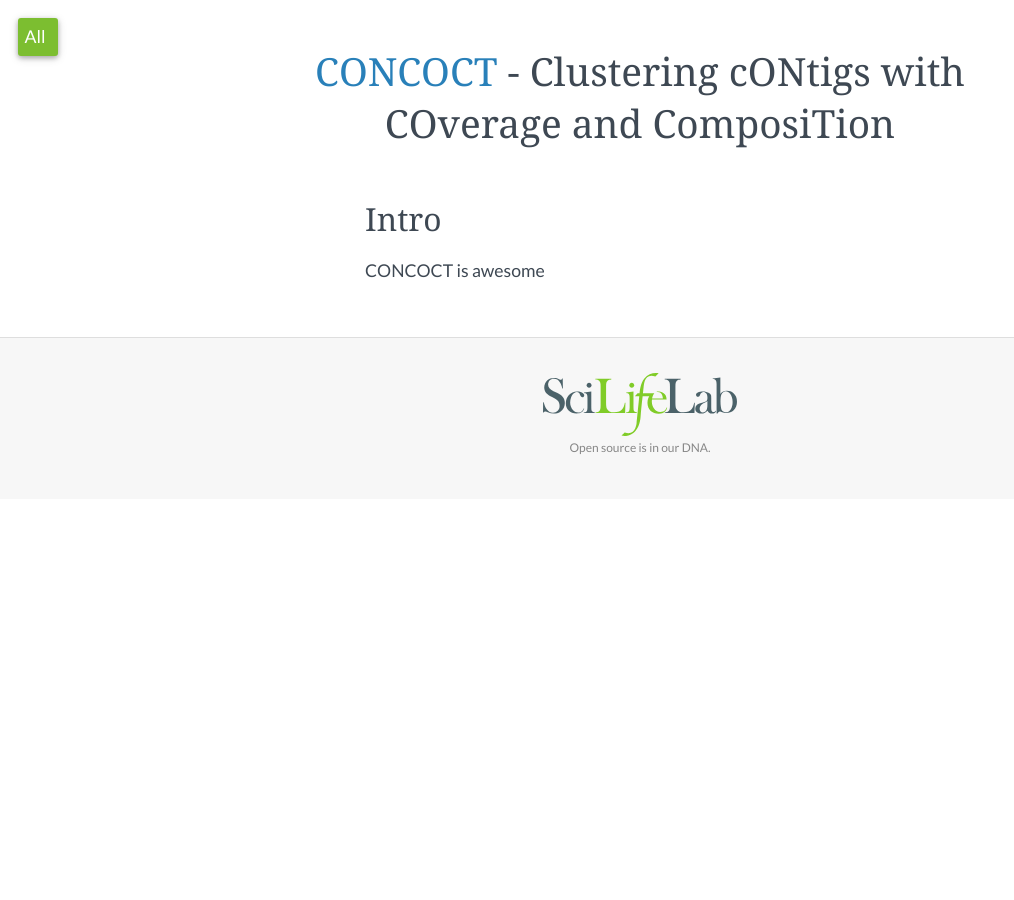
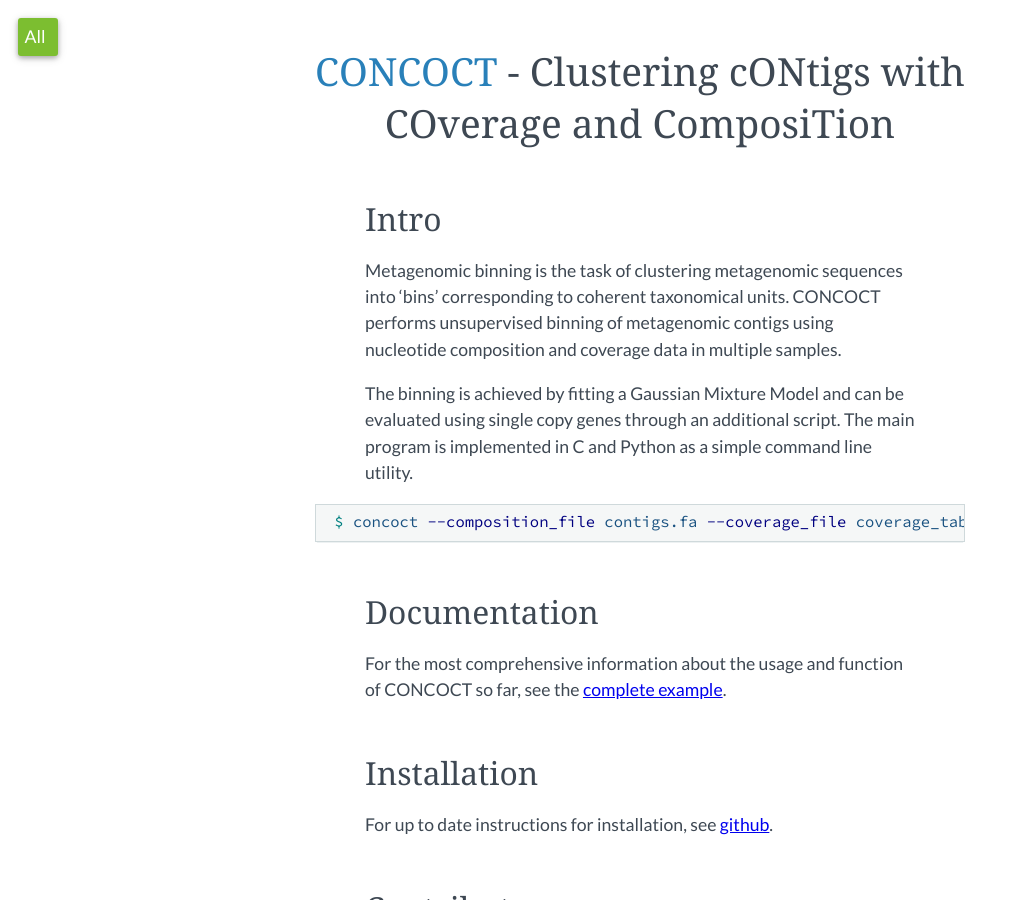
Before and after one commit to SciLifeLab/scilifelab.github.io, a Jekyll site: the page built from _posts/2014-07-08-concoct.markdown, in a window 1280 px wide and 900 px high, scrolled down 736 px. Shown: the whole window, without its empty margins (0-1014 px from the left). Built offline with Jekyll 4.4.1, drawn with Linux system fonts in a browser that asks for light colours; nearby versions of some CDN libraries; some web fonts are replaced; before the commit the page ends 1235 px from its top, so only the background shows below that; some of the changed text lies outside the part shown.

Commit message:
Body for concoct

```diff
--- a/_posts/2014-07-08-concoct.markdown
+++ b/_posts/2014-07-08-concoct.markdown
@@ -12,4 +12,46 @@ poster_logo: "concoct/logo.png"
 ---
 
 ## Intro
-CONCOCT is awesome
+Metagenomic binning is the task of clustering metagenomic sequences into 'bins' corresponding to coherent taxonomical units. CONCOCT performs unsupervised binning of metagenomic contigs using nucleotide composition and coverage data in multiple samples.
+
+The binning is achieved by fitting a Gaussian Mixture Model and can be evaluated using single copy genes through an additional script. The main program is implemented in C and Python as a simple command line utility.
+{% highlight bash %}
+$ concoct --composition_file contigs.fa --coverage_file coverage_table.tsv -b concoct_output/
+{% endhighlight %}
+
+## Documentation
+For the most comprehensive information about the usage and function of CONCOCT so far, see the [complete example](https://github.com/BinPro/CONCOCT/blob/master/doc/complete_example.md).
+
+## Installation
+For up to date instructions for installation, see [github](https://github.com/BinPro/CONCOCT#installation).
+
+## Contributors
+[Dr Christopher Quince](http://userweb.eng.gla.ac.uk/christopher.quince/Index.html) (<i class="icon-github"></i>[chrisquince][github_chris])
+
+Johannes Alneberg (<i class="icon-github"></i>[alneberg][github_alneberg])
+
+Brynjar Smari Bjarnasson (<i class="icon-github"></i>[binnisb][github_binnisb])
+
+Ino de Bruijn (<i class="icon-github"></i>[inodb][github_inodb])
+
+Dr Umer Zeeshan Ijaz (<i class="icon-github"></i>[umerijaz][github_umer])
+
+Dr Nick Loman (<i class="icon-github"></i>[nickloman][github_nick])
+
+[Joshua Quick](http://www.birmingham.ac.uk/schools/biosciences/staff/students/quick-joshua.aspx)
+
+Dr Anders Andersson (<i class="icon-github"></i>[andand][github_anders])
+
+## License
+FreeBSD
+
+## Credits
+The logo is a derivative from an original by Norma Umer.
+
+[github_chris]: https://github.com/chrisquince "Find Christopher on Github"
+[github_alneberg]: https://github.com/alneberg "Find Johannes on Github"
+[github_binnisb]: https://github.com/binnisb "Find Brynjar on Github"
+[github_inodb]: https://github.com/inodb "Find Ino on Github"
+[github_umer]: https://github.com/umerijaz "Find Umer on Github"
+[github_nick]: https://github.com/nickloman "Find Nick on Github"
+[github_anders]: https://github.com/andand "Find Anders on Github"
```
